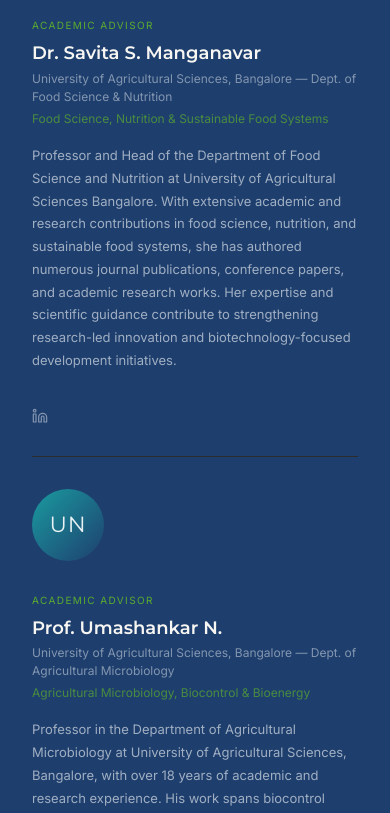
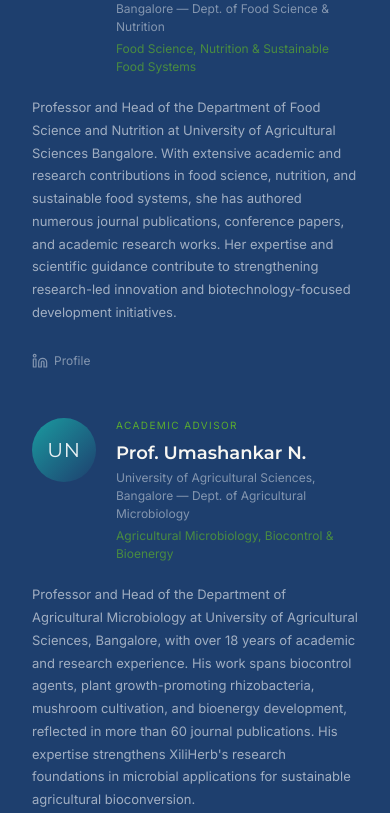
Before and after one commit to Xilli24/Updates_xiliherb_website, a Next.js app: page /team in a window 390 px wide. Shown: the part 5109-5922 px from the top of the page. Built offline with nearby package versions, Linux system fonts and the light colour scheme.

Commit message:
Advisors Updates

```diff
--- a/app/team/page.tsx
+++ b/app/team/page.tsx
@@ -74,7 +74,7 @@ const advisors = [
     role: "Academic Advisor",
     affiliation: "University of Agricultural Sciences, Bangalore — Dept. of Agricultural Microbiology",
     domain: "Agricultural Microbiology, Biocontrol & Bioenergy",
-    bio: "Professor in the Department of Agricultural Microbiology at University of Agricultural Sciences, Bangalore, with over 18 years of academic and research experience. His work spans biocontrol agents, plant growth-promoting rhizobacteria, mushroom cultivation, and bioenergy development, reflected in more than 60 journal publications. His expertise strengthens XiliHerb's research foundations in microbial applications for sustainable agricultural bioconversion.",
+    bio: "Professor and Head of the Department of Agricultural Microbiology at University of Agricultural Sciences, Bangalore, with over 18 years of academic and research experience. His work spans biocontrol agents, plant growth-promoting rhizobacteria, mushroom cultivation, and bioenergy development, reflected in more than 60 journal publications. His expertise strengthens XiliHerb's research foundations in microbial applications for sustainable agricultural bioconversion.",
   },
 ];
 
@@ -487,20 +487,18 @@ export default function Team() {
           </div>
 
           <div
-            className="divide-y"
-            style={{ borderTop: "1px solid rgba(255,255,255,0.12)", borderBottom: "1px solid rgba(255,255,255,0.12)" }}
+            className="grid md:grid-cols-2 gap-x-16 gap-y-12"
+            style={{ borderTop: "1px solid rgba(255,255,255,0.12)", paddingTop: 48 }}
           >
             {advisors.map((advisor, i) => (
               <RevealSection key={advisor.domain} delay={i * 100}>
-                <div
-                  className="grid md:grid-cols-[72px,1fr,auto] gap-8 items-start py-8"
-                  style={{ borderColor: "rgba(255,255,255,0.12)" }}
-                >
+                <div className="flex flex-col gap-5 h-full">
+                  <div className="flex items-start gap-5">
                     <Avatar
                       initials={advisor.initials}
                       gradient={advisor.gradient}
-                    size={72}
-                    fontSize={22}
+                      size={64}
+                      fontSize={20}
                     />
                     <div>
                       <p
@@ -518,22 +516,23 @@ export default function Team() {
                       <p className="text-[12px] mb-1" style={{ color: "rgba(255,255,255,0.45)" }}>
                         {advisor.affiliation}
                       </p>
-                    <p className="text-[12px] mb-4" style={{ color: "rgba(91,172,46,0.7)" }}>
+                      <p className="text-[12px]" style={{ color: "rgba(91,172,46,0.7)" }}>
                         {advisor.domain}
                       </p>
+                    </div>
+                  </div>
                   {(advisor as any).bio && (
-                      <p className="text-[13px] leading-[1.75] max-w-2xl" style={{ color: "rgba(255,255,255,0.58)" }}>
+                    <p className="text-[13px] leading-[1.75]" style={{ color: "rgba(255,255,255,0.58)" }}>
                       {(advisor as any).bio}
                     </p>
                   )}
-                  </div>
                   <Link
                     href="#"
-                    className="inline-flex items-center gap-1.5 text-[12px] transition-opacity hover:opacity-60 mt-1"
+                    className="inline-flex items-center gap-1.5 text-[12px] transition-opacity hover:opacity-60 mt-auto pt-2"
                     style={{ color: "rgba(255,255,255,0.45)" }}
                   >
                     <LinkedInIcon />
-                    <span className="hidden md:inline">Profile</span>
+                    <span>Profile</span>
                   </Link>
                 </div>
               </RevealSection>
```
Lines whose indentation alone changed are shown as unchanged.
